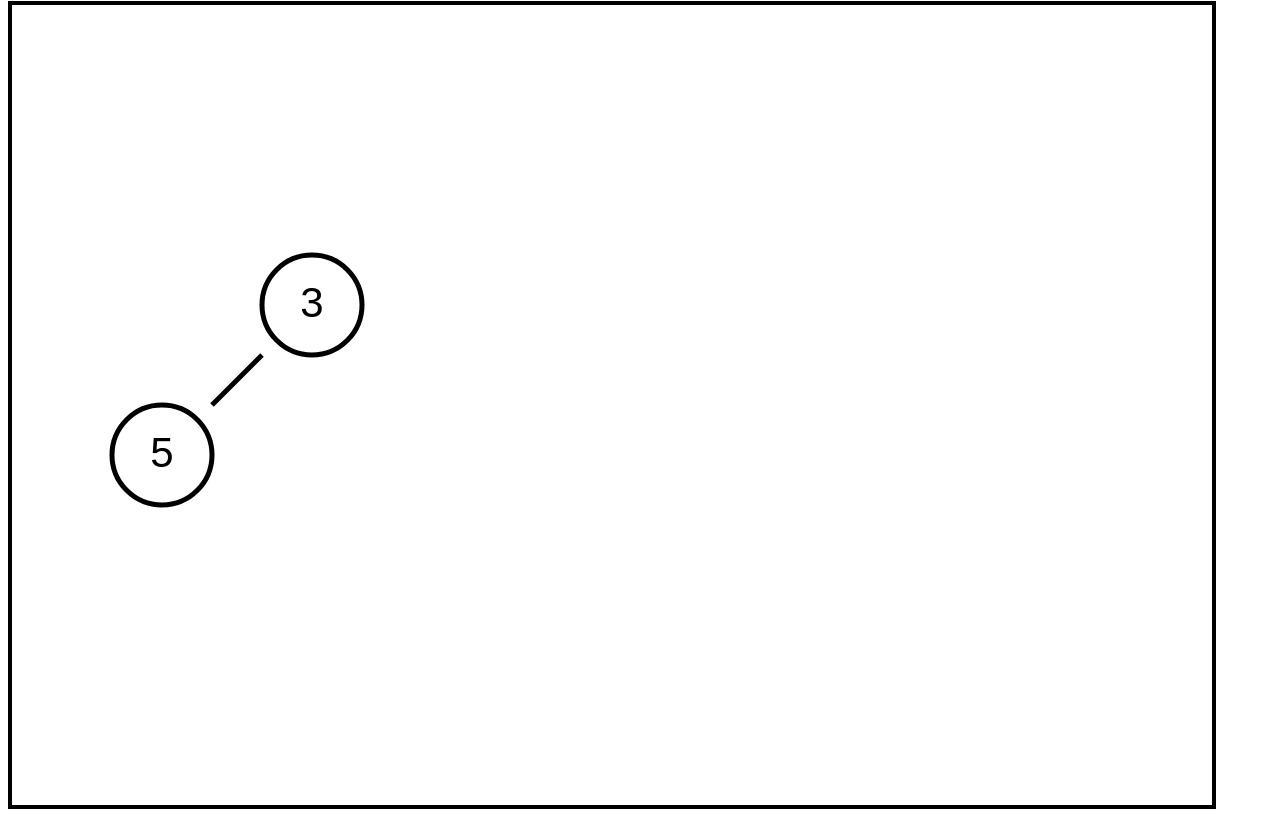
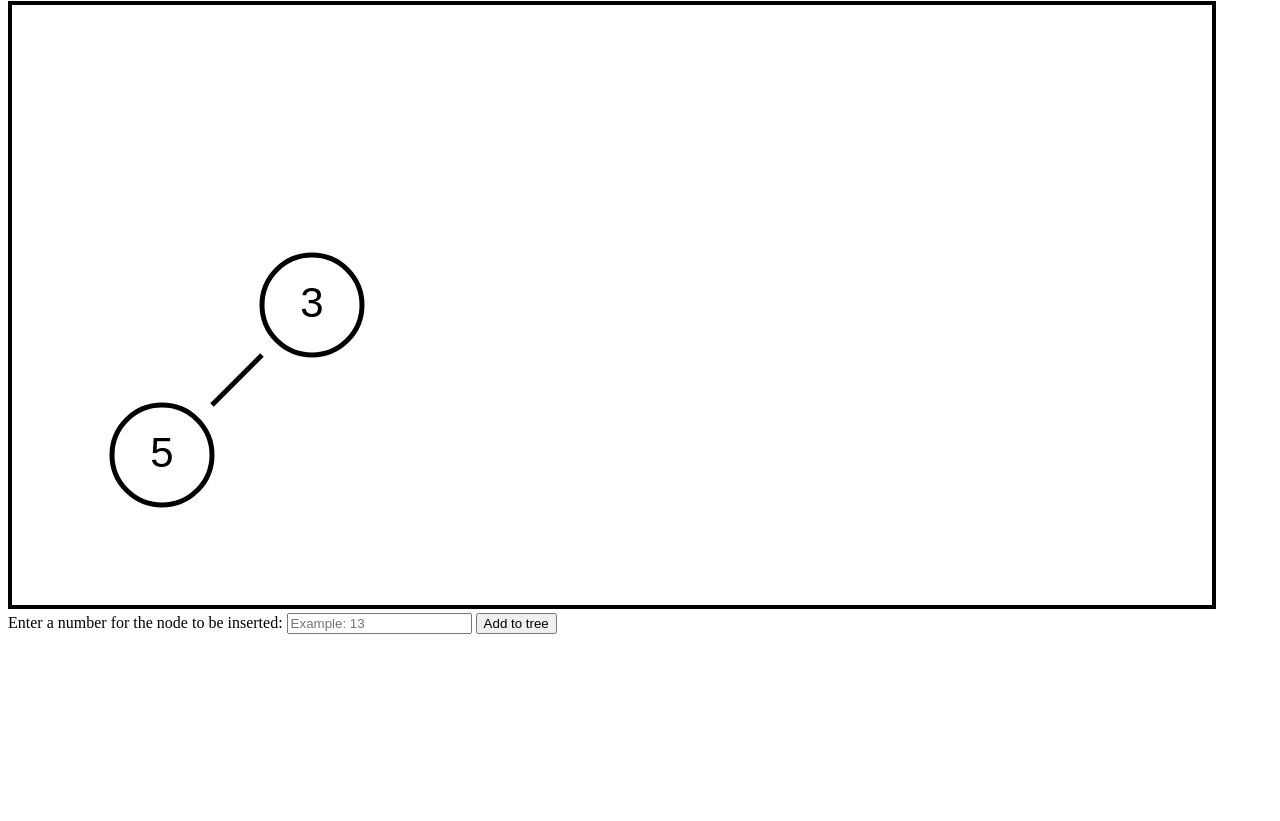
Before and after one commit to Falesz/tree-visualizer, a plain HTML site: page index.html in a window 1280 px wide. Shown: the part 79-900 px from the top of the page. After the commit the page ends 800 px from the top, so only its background shows below. Drawn offline with Linux system fonts and the light colour scheme.

Commit message:
Add control panel to the document

```diff
--- a/binary_search_tree_script.js
+++ b/binary_search_tree_script.js
@@ -1,5 +1,8 @@
 const treeCanvas = document.getElementById("treeCanvas");
 const treeCanvasContext = treeCanvas.getContext("2d");
+
+const addNodeButton = document.getElementById("addNodeButton");
+const nodeInput = document.getElementById("nodeInput");
 
 treeCanvasContext.strokeStyle = "black";
 treeCanvasContext.lineWidth = 5;
@@ -28,3 +31,5 @@ treeCanvasContext.beginPath();
 treeCanvasContext.moveTo(250, 350);
 treeCanvasContext.lineTo(200, 400);
 treeCanvasContext.stroke();
+
+addNodeButton.addEventListener("click", () => { console.log(nodeInput.value); });
--- a/index.html
+++ b/index.html
@@ -9,9 +9,17 @@
 <body>
     <h1>Tree visualizer</h1>
 
-    <canvas id="treeCanvas" width="1200" height="800">
-        Your browser does not support the HTML5 canvas tag.
-    </canvas>
+    <div id="treeContents">
+        <canvas id="treeCanvas" width="1200" height="600">
+            Your browser does not support the HTML5 canvas tag.
+        </canvas>
+
+        <div id="treeControlPanel">
+            <label for="nodeInput">Enter a number for the node to be inserted:</label>
+            <input type="text" id="nodeInput" placeholder="Example: 13">
+            <button id="addNodeButton">Add to tree</button>
+        </div>
+    </div>
 
     <script src="binary_search_tree_script.js"></script>
 </body>
```
